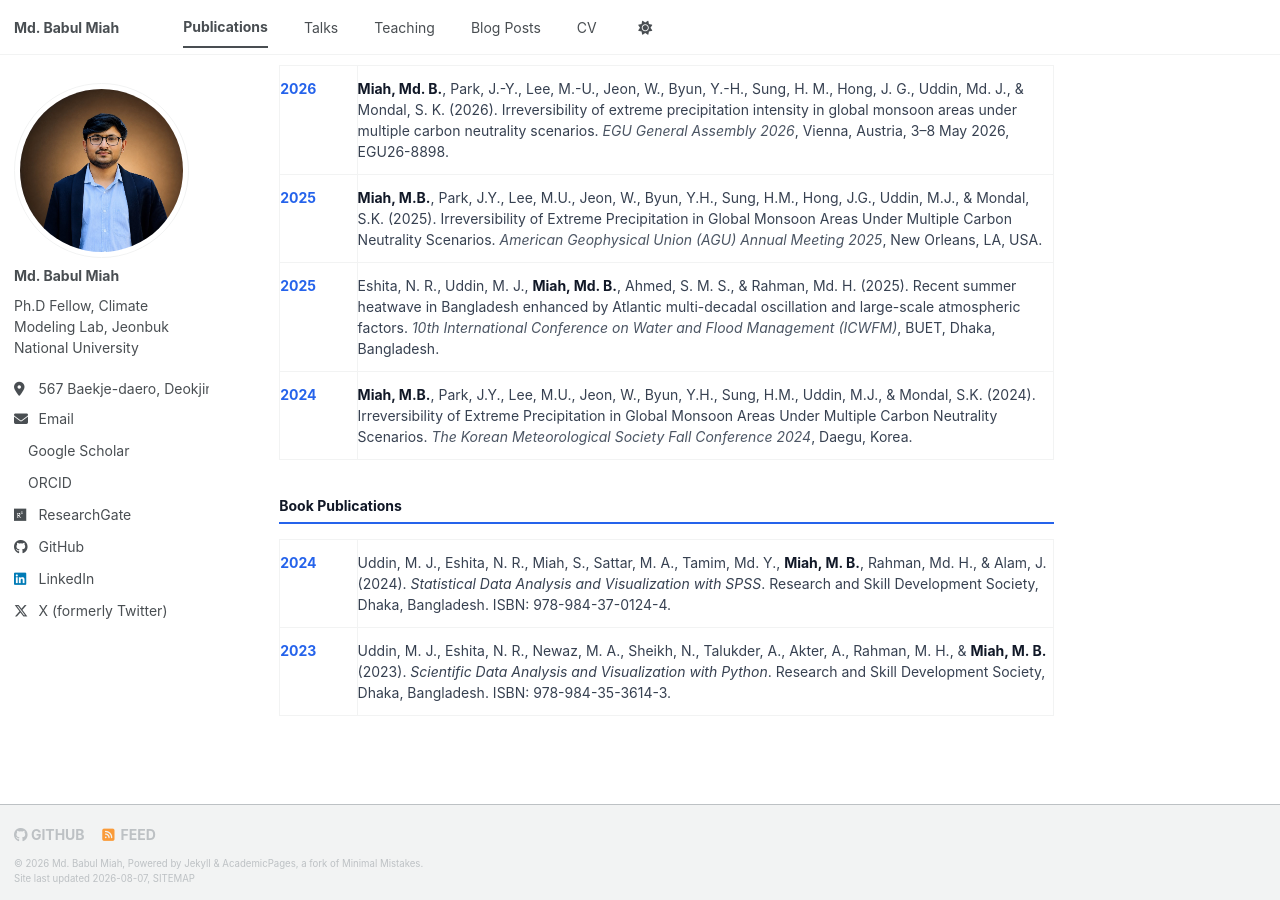
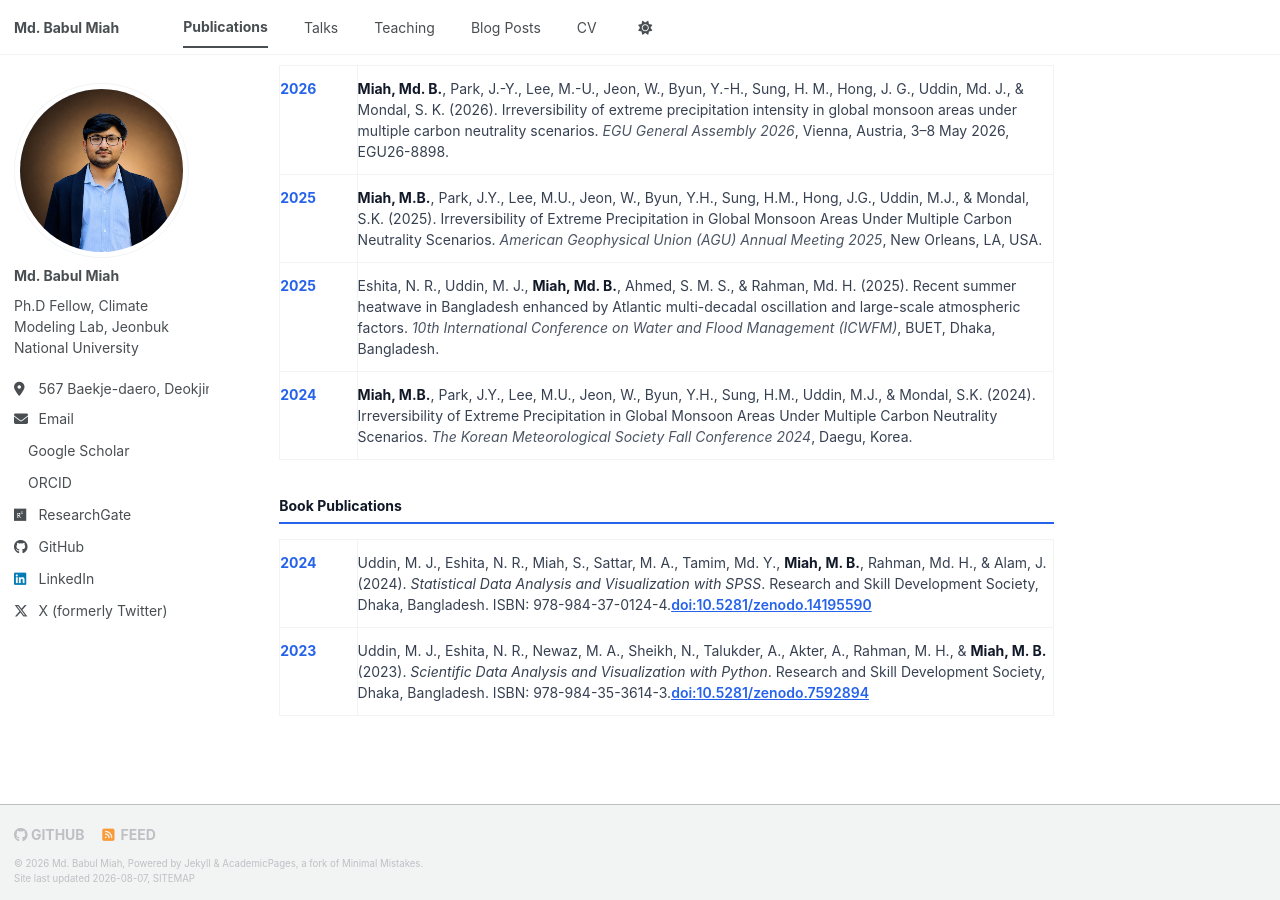
Before and after one commit to mbm-phd/mbm-phd.github.io, a Jekyll site: the page built from _pages/publications.html, in a window 1280 px wide and 900 px high, scrolled down 537 px. Built offline with Jekyll 4.4.1, drawn with Linux system fonts in a browser that asks for light colours; a style sheet for code colours, icons or effects is not loaded.

Commit message:
Update publications.html

```diff
--- a/_pages/publications.html
+++ b/_pages/publications.html
@@ -150,13 +150,13 @@ author_profile: true
   <tr class="pub-row">
     <td class="pub-year">2024</td>
     <td class="pub-details">
-      Uddin, M. J., Eshita, N. R., Miah, S., Sattar, M. A., Tamim, Md. Y., <strong>Miah, M. B.</strong>, Rahman, Md. H., & Alam, J. (2024). <em>Statistical Data Analysis and Visualization with SPSS</em>. Research and Skill Development Society, Dhaka, Bangladesh. ISBN: 978-984-37-0124-4.
+      Uddin, M. J., Eshita, N. R., Miah, S., Sattar, M. A., Tamim, Md. Y., <strong>Miah, M. B.</strong>, Rahman, Md. H., & Alam, J. (2024). <em>Statistical Data Analysis and Visualization with SPSS</em>. Research and Skill Development Society, Dhaka, Bangladesh. ISBN: 978-984-37-0124-4.<a href= "https://doi.org/10.5281/zenodo.14195590" class="doi-link" target="_blank">doi:10.5281/zenodo.14195590</a>
     </td>
   </tr>
   <tr class="pub-row">
     <td class="pub-year">2023</td>
     <td class="pub-details">
-      Uddin, M. J., Eshita, N. R., Newaz, M. A., Sheikh, N., Talukder, A., Akter, A., Rahman, M. H., & <strong>Miah, M. B.</strong> (2023). <em>Scientific Data Analysis and Visualization with Python</em>. Research and Skill Development Society, Dhaka, Bangladesh. ISBN: 978-984-35-3614-3.
+      Uddin, M. J., Eshita, N. R., Newaz, M. A., Sheikh, N., Talukder, A., Akter, A., Rahman, M. H., & <strong>Miah, M. B.</strong> (2023). <em>Scientific Data Analysis and Visualization with Python</em>. Research and Skill Development Society, Dhaka, Bangladesh. ISBN: 978-984-35-3614-3.<a href= " https://doi.org/10.5281/zenodo.7592894" class="doi-link" target="_blank">doi:10.5281/zenodo.7592894</a>
     </td>
   </tr>
 </table>
```
